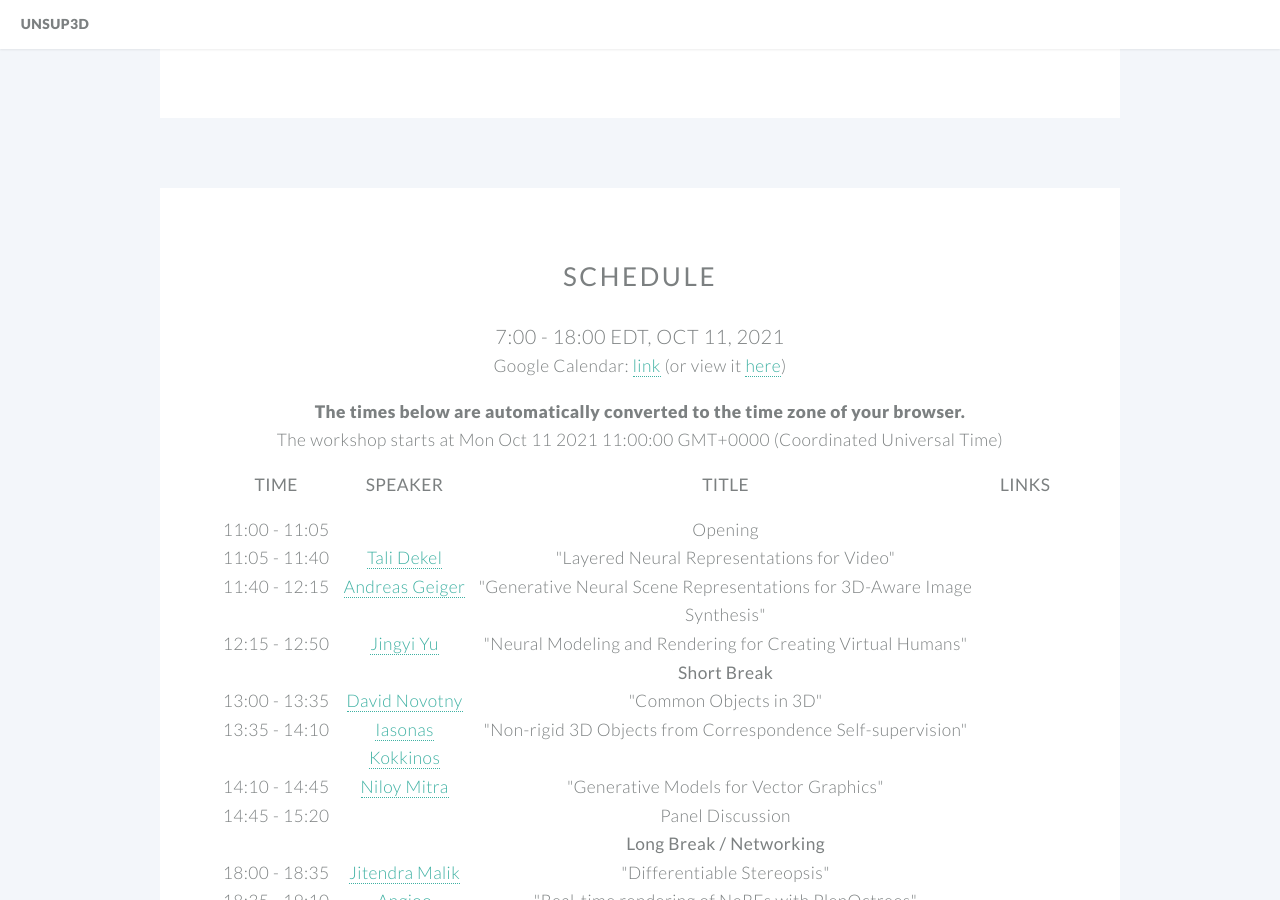
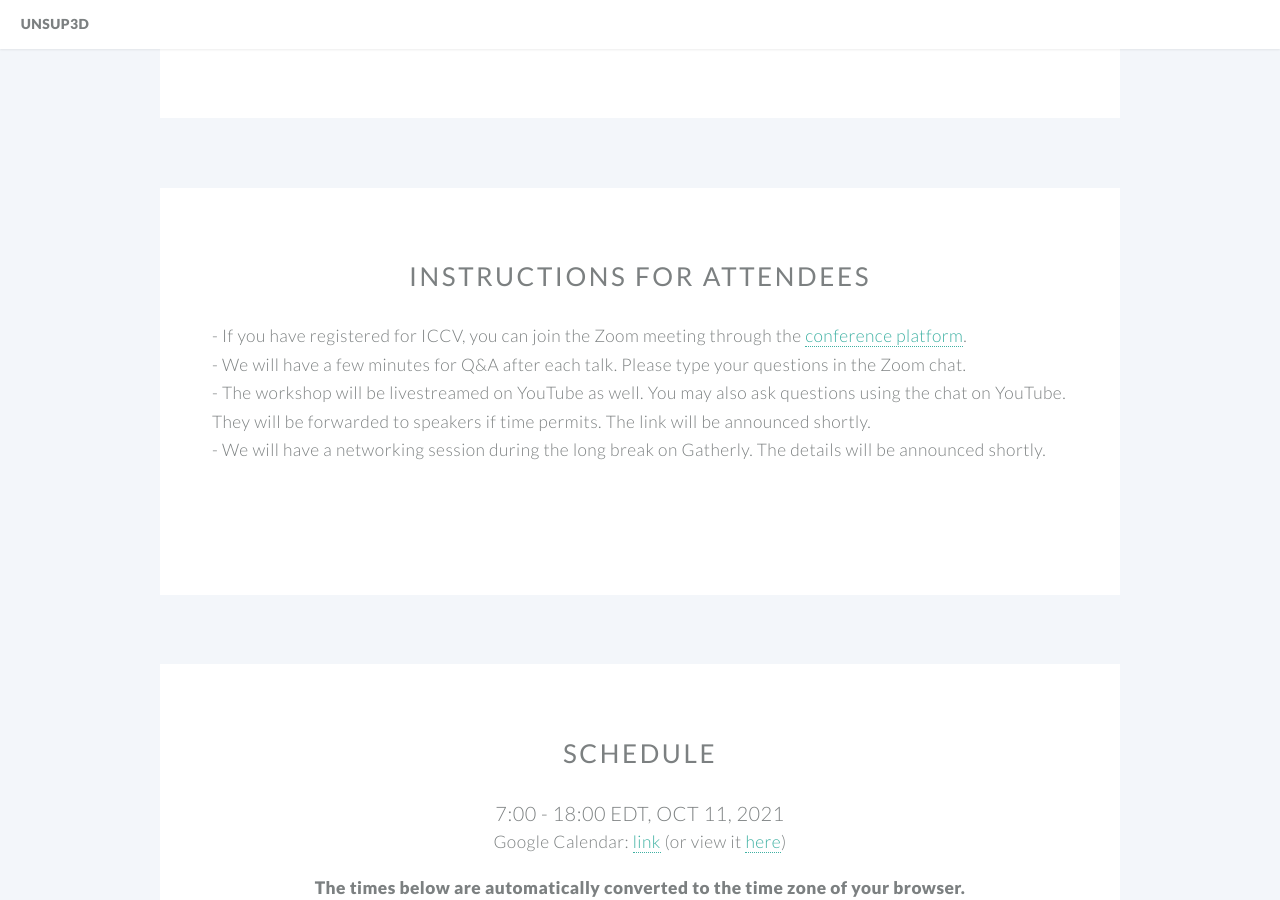
Before and after one commit to unsup3d/unsup3d.github.io, a Jekyll site: the page built from index.html, in a window 1280 px wide and 900 px high, scrolled down 1543 px. Built offline with Jekyll 4.4.1, drawn with Linux system fonts in a browser that asks for light colours.

Commit message:
added instructions

```diff
--- a/index.html
+++ b/index.html
@@ -40,6 +40,20 @@ banner: images/banner.jpg
         <p>The workshop will be held online in conjuction with ICCV 2021. The talks will be livestreamed and recorded on Youtube and the conference platform. There are no papers at this workshop.</p>
       </section>
     </div>
+  </section>
+
+  <!-- One -->
+  <section class="wrapper style3 container" id="instructions">
+    <!-- Content -->
+    <header class="major">
+      <h2 style="text-align: center;"><strong>Instructions for Attendees</strong></h2>
+      <ul>
+        <li>- If you have registered for ICCV, you can join the Zoom meeting through the <a href="https://www.eventscribe.net/2021/ICCV/login.asp?intended=https%3A%2F%2Fwww%2Eeventscribe%2Enet%2F2021%2FICCV%2Findex%2Easp" target="_blank">conference platform</a>.</li>
+        <li>- We will have a few minutes for Q&A after each talk. Please type your questions in the Zoom chat.</li>
+        <li>- The workshop will be livestreamed on YouTube as well. You may also ask questions using the chat on YouTube. They will be forwarded to speakers if time permits. The link will be announced shortly.</li>
+        <li>- We will have a networking session during the long break on Gatherly. The details will be announced shortly.</li>
+      </ul>
+    </header>
   </section>
 
   <!-- One -->
```
